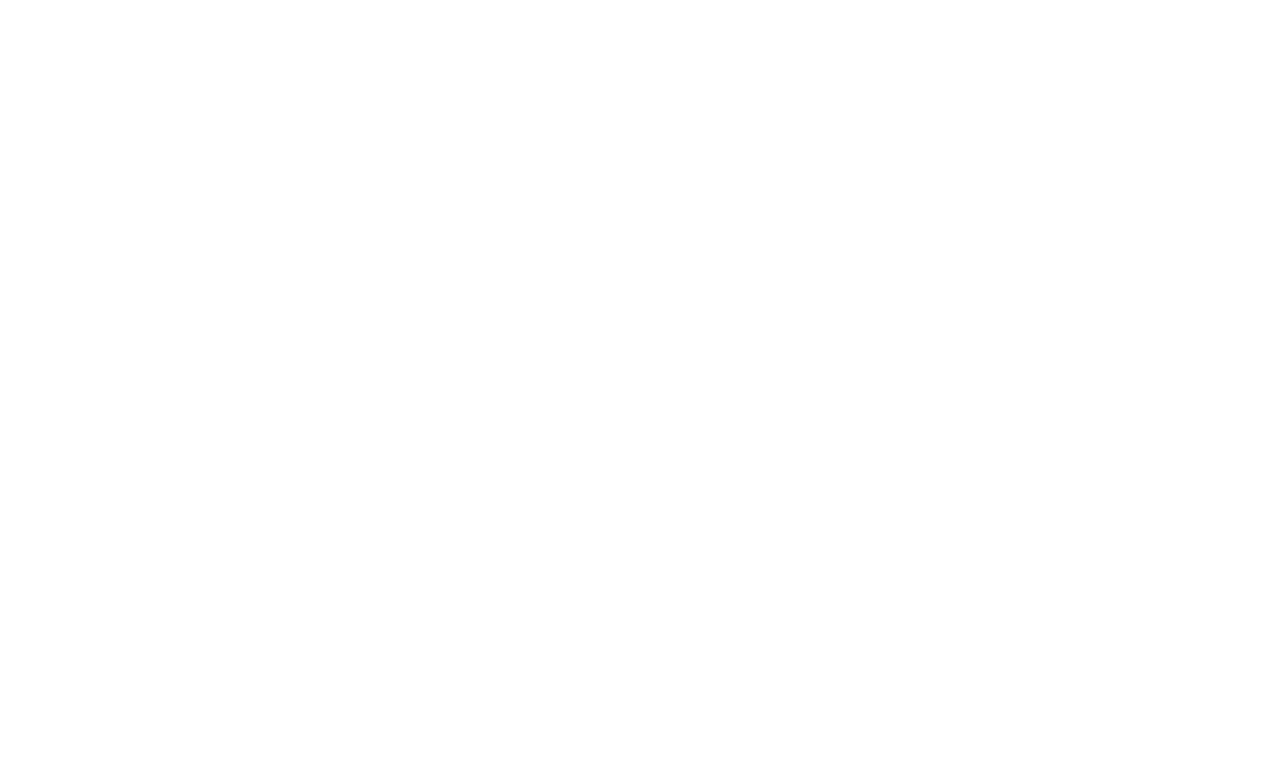
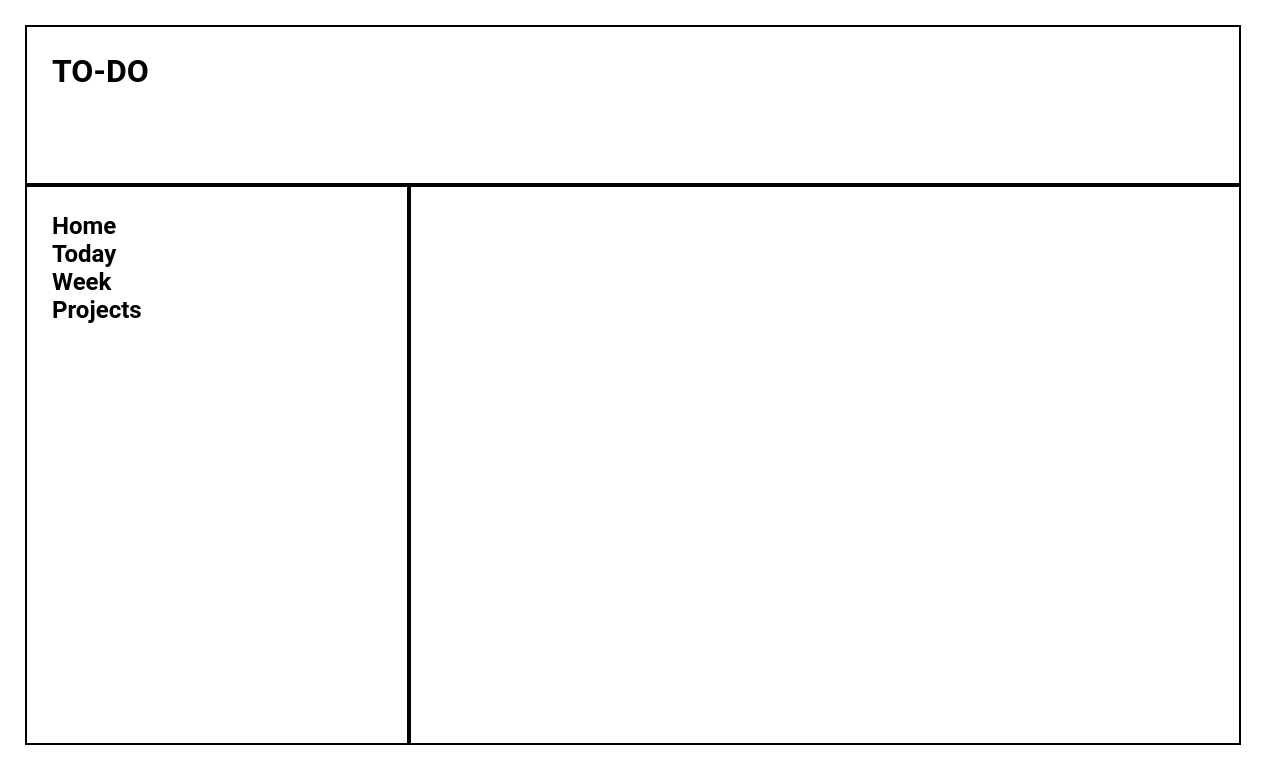
Before and after one commit to StlZero/todo-list, a website built with webpack: page src/index.html in a window 1280 px wide. Built offline with nearby package versions, Linux system fonts and the light colour scheme.

Commit message:
Added some elements and styles

```diff
--- a/package.json
+++ b/package.json
@@ -9,6 +9,9 @@
   "author": "",
   "license": "ISC",
   "devDependencies": {
+    "css-loader": "^7.1.1",
+    "html-webpack-plugin": "^5.6.0",
+    "style-loader": "^4.0.0",
     "webpack": "^5.91.0",
     "webpack-cli": "^5.1.4"
   }
--- a/src/index.html
+++ b/src/index.html
@@ -7,7 +7,20 @@
 </head>
 <body>
     <div id="content">
+    <div class="header">
+        <h1>TO-DO</h1>
+    </div>
 
+    <div class="lists">
+        <div><h2>Home</h2></div>
+        <div><h2>Today</h2></div>
+        <div><h2>Week</h2></div>
+        <div><h2>Projects</h2></div>
+    </div>
+
+    <div class="list-contents">
+
+    </div>
 
 
 
--- a/src/index.js
+++ b/src/index.js
@@ -0,0 +1 @@
+import "./styles/index.css";
--- /dev/null
+++ b/src/styles/index.css
@@ -0,0 +1,38 @@
+* {
+    margin: 0;
+    padding: 0;
+    box-sizing: border-box;
+
+    font-family: 'Roboto', sans-serif;
+}
+
+#content {
+    display: grid;
+    grid-template-columns: 30vw 65vw;
+    grid-template-rows: 20vh 70vh;
+    grid-template-areas:
+    "header header"
+    "lists list-contents";
+
+    margin: 25px;
+}
+
+
+/*  */
+
+.header, .lists, .list-contents {
+    border: 2px black solid;
+    padding: 25px;
+}
+
+.header {
+    grid-area: header;
+}
+
+.lists {
+    grid-area: lists;
+}
+
+.list-contents {
+    grid-area: list-contents;
+}
```
Also changed, not shown: dist/index.html, 1 other file.
